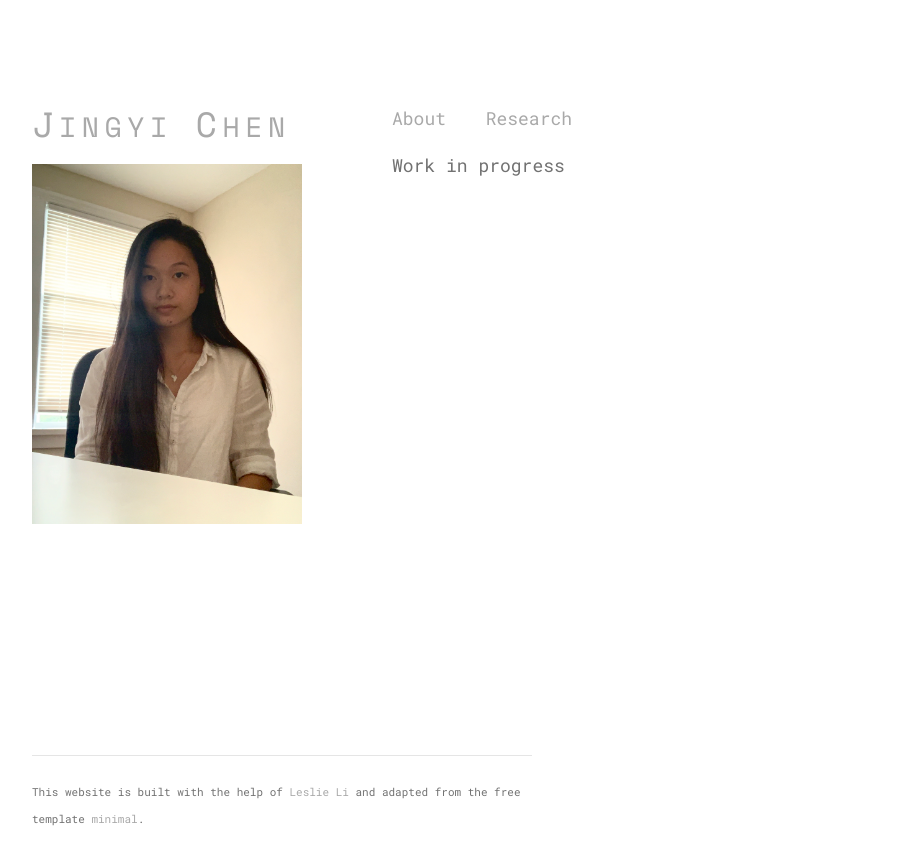
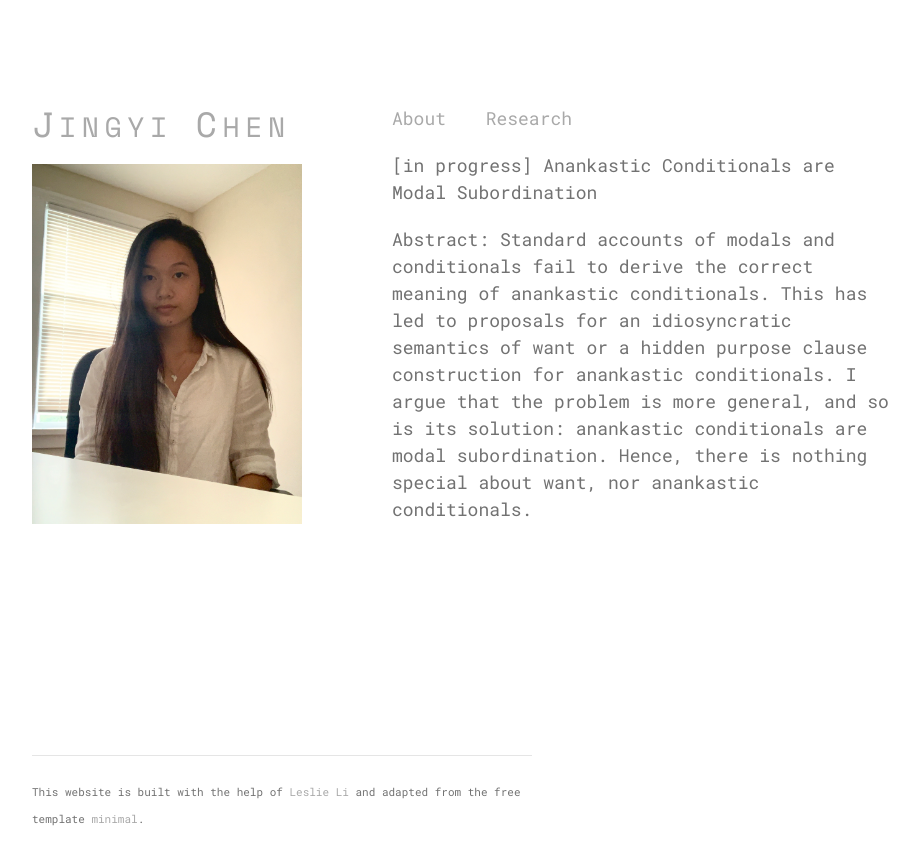
Before and after one commit to Jingyichenn/jingyichen.org, a Jekyll site: the page built from research.md, in a window 1280 px wide. Shown: the top 865 px of the page, without its empty margins (178-1097 px from the left). Built offline with Jekyll 4.4.1, drawn with Linux system fonts in a browser that asks for light colours.

Commit message:
Update research.md

```diff
--- a/research.md
+++ b/research.md
@@ -2,4 +2,6 @@
 layout: default
 ---
 
-Work in progress
+[in progress] Anankastic Conditionals are Modal Subordination
+
+Abstract: Standard accounts of modals and conditionals fail to derive the correct meaning of anankastic conditionals. This has led to proposals for an idiosyncratic semantics of want or a hidden purpose clause construction for anankastic conditionals. I argue that the problem is more general, and so is its solution: anankastic conditionals are modal subordination. Hence, there is nothing special about want, nor anankastic conditionals.
```
